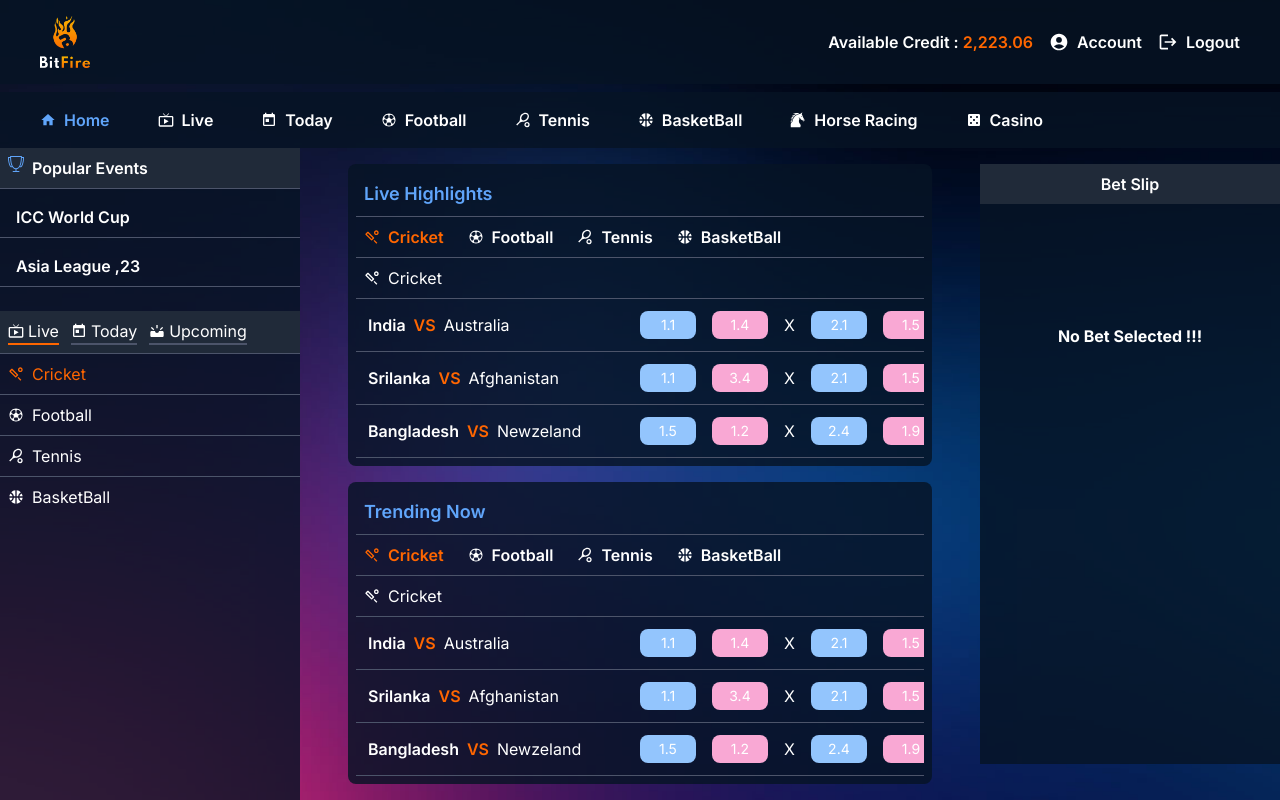
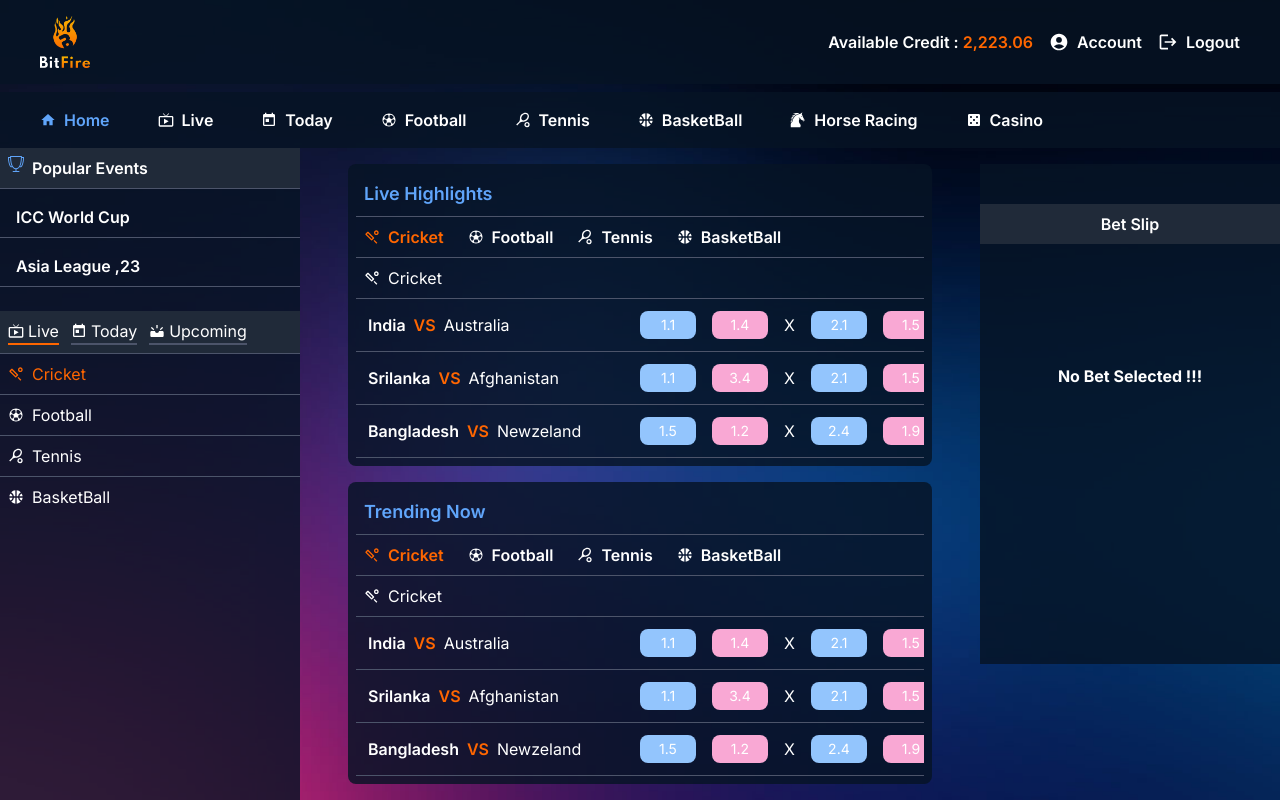
Before and after one commit to chandelyash2/bitfire-restructure, a Next.js app: page / in a window 1280 px wide. Built offline with nearby package versions, Linux system fonts and the light colour scheme.

Commit message:
fix padding issue

```diff
--- a/src/components/common/BetSlip.tsx
+++ b/src/components/common/BetSlip.tsx
@@ -8,7 +8,7 @@ import { twMerge } from "tailwind-merge";
 export const BetSlip = () => {
   const { selectedBetData } = useContext(CMSModal);
   return (
-    <div className="bg-header lg:w-[300px] h-[600px] z-[999] overflow-auto mt-4">
+    <div className="bg-header lg:w-[300px] h-[500px] z-[999] overflow-auto mt-4 py-10">
       <h3 className="bg-heading p-2 text-center font-semibold">Bet Slip</h3>
       {selectedBetData.length > 0 ? (
         selectedBetData.map((item: BetSlipType, i: number) => (
--- a/src/components/common/MenuPopup.tsx
+++ b/src/components/common/MenuPopup.tsx
@@ -22,7 +22,7 @@ export const MenuPopup = ({ children, close }: MenuPopupProps) => {
         >
           <MdClose />
         </span>
-        <div className="mt-10 w-full pb-8">{children}</div>
+        <div className="mt-10 w-full">{children}</div>
       </div>
     </div>
   );
```
